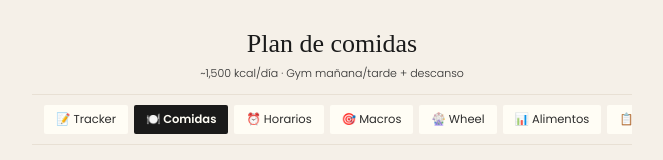
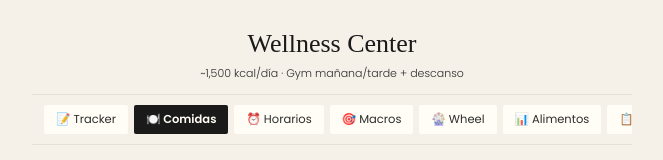
Before and after one commit to monik182/wellness-center, a React (Vite) app: page / in a window 1280 px wide. Shown: the top 160 px of the page, without its empty margins (308-971 px from the left). Built offline with nearby package versions, Linux system fonts and the light colour scheme; a web font is replaced by a local one.

Commit message:
update name

```diff
--- a/index.html
+++ b/index.html
@@ -11,7 +11,7 @@
     <link rel="apple-touch-icon" href="/icons/icon-192.png" />
     <link rel="preconnect" href="https://fonts.googleapis.com" />
     <link rel="preconnect" href="https://fonts.gstatic.com" crossorigin />
-    <title>Plan de comidas</title>
+    <title>Wellness Center</title>
   </head>
   <body>
     <div id="root"></div>
--- a/src/components/Layout.tsx
+++ b/src/components/Layout.tsx
@@ -29,7 +29,7 @@ export default function Layout({ children }: { children: React.ReactNode }) {
       {/* Header */}
       <header className="sticky top-0 z-20 bg-[var(--beige)] border-b border-[var(--border-color)] text-center px-5 pt-[calc(1.5rem+env(safe-area-inset-top))] pb-3">
         <h1 style={{ fontFamily: "'La Belle Aurore', cursive", fontSize: 26, fontWeight: 400, color: "var(--ink)", margin: 0 }}>
-          Plan de comidas
+          Wellness Center
         </h1>
         <p className="text-[11px] font-light mt-0.5" style={{ color: "var(--ink-muted)" }}>
           ~1,500 kcal/día · Gym mañana/tarde + descanso
```
